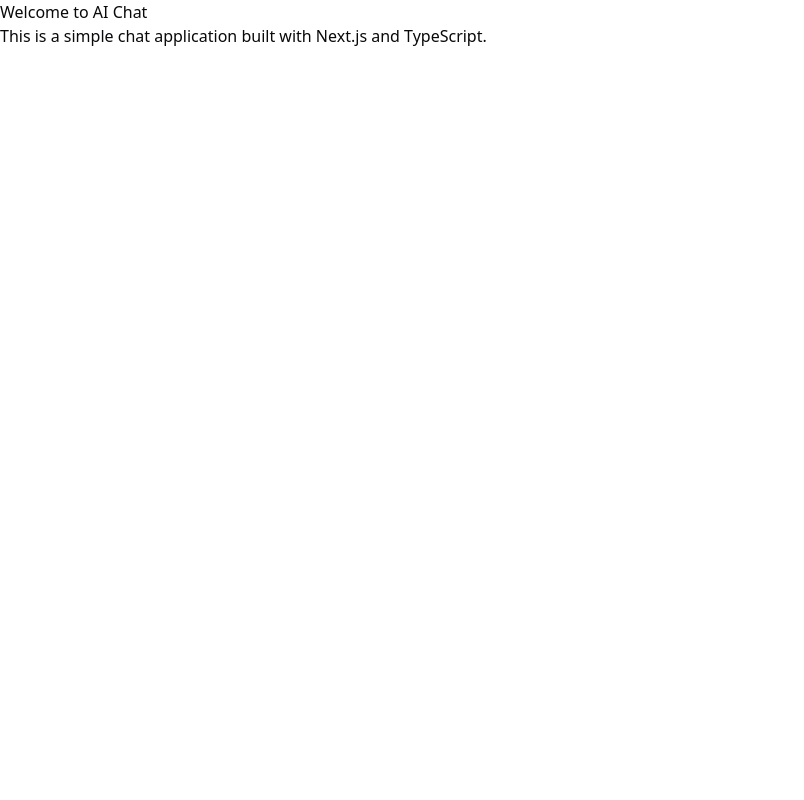
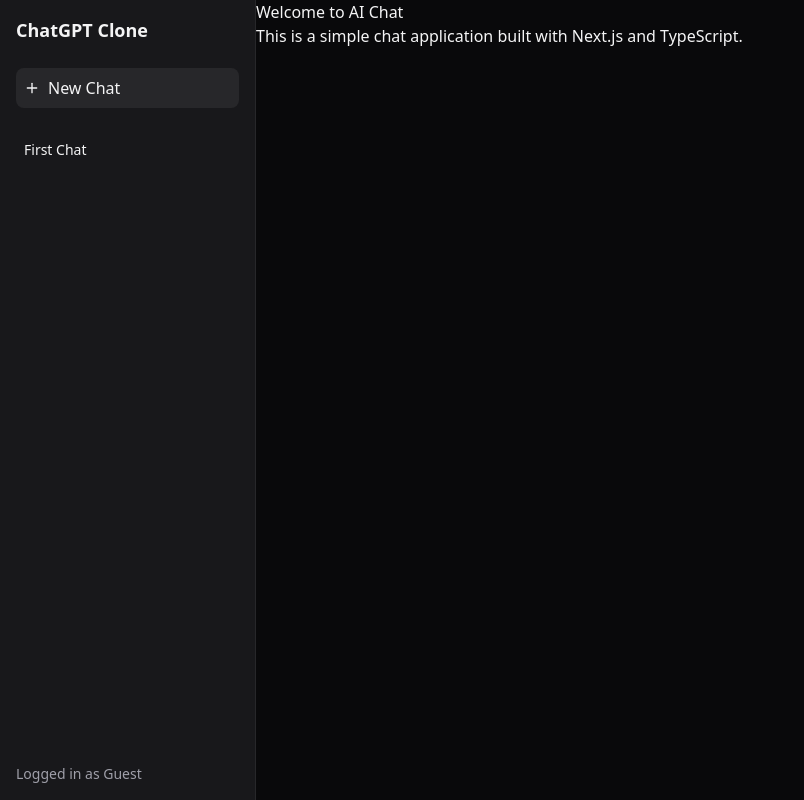
Before and after one commit to amitxdewangan/ai-chat, a Next.js app: page / in a window 1280 px wide. Shown: the whole page, without its empty margins (0-804 px from the left). Built offline with nearby package versions, Linux system fonts and the light colour scheme.

Commit message:
add Sidebar component

```diff
--- a/app/layout.tsx
+++ b/app/layout.tsx
@@ -1,6 +1,7 @@
 import type { Metadata } from "next";
 import { Geist, Geist_Mono } from "next/font/google";
 import "./globals.css";
+import Sidebar from "@/components/sidebar";
 
 const geistSans = Geist({
   variable: "--font-geist-sans",
@@ -25,9 +26,15 @@
   return (
     <html lang="en">
       <body
-        className={`${geistSans.variable} ${geistMono.variable} antialiased`}
+        className={`${geistSans.variable} ${geistMono.variable} antialiased h-screen w-screen flex bg-zinc-950 text-zinc-100`}
       >
-        {children}
+        {/* Sidebar */}
+        <Sidebar />
+
+        {/* Main Chat */}
+        <main className="flex-1 flex flex-col">
+          {children}
+        </main>
       </body>
     </html>
   );
```
